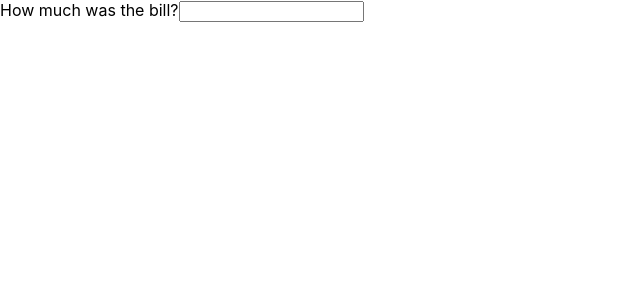
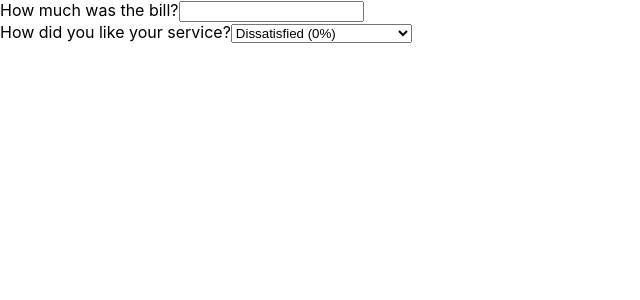
Before and after one commit to BSalemi/tip-calculator, a React (Create React App) app: page / in a window 1280 px wide. Shown: the top 300 px of the page, without its empty margins (0-640 px from the left). Built offline with nearby package versions, Linux system fonts and the light colour scheme.

Commit message:
added the text and select tags to the Service component

```diff
--- a/src/App.js
+++ b/src/App.js
@@ -1,7 +1,13 @@
 import Bill from "./Bill.js";
+import Service from "./Service.js";
 
 function App() {
-  return <Bill />;
+  return (
+    <div>
+      <Bill />
+      <Service />
+    </div>
+  );
 }
 
 export default App;
--- a/src/Service.js
+++ b/src/Service.js
@@ -0,0 +1,17 @@
+import { useState } from "react";
+
+function Service() {
+  return (
+    <div>
+      <span>How did you like your service?</span>
+      <select>
+        <option> Dissatisfied (0%)</option>
+        <option> It was okay (5%)</option>
+        <option> It was good (10%)</option>
+        <option> Absolutely amazing! (20%)</option>
+      </select>
+    </div>
+  );
+}
+
+export default Service;
```
